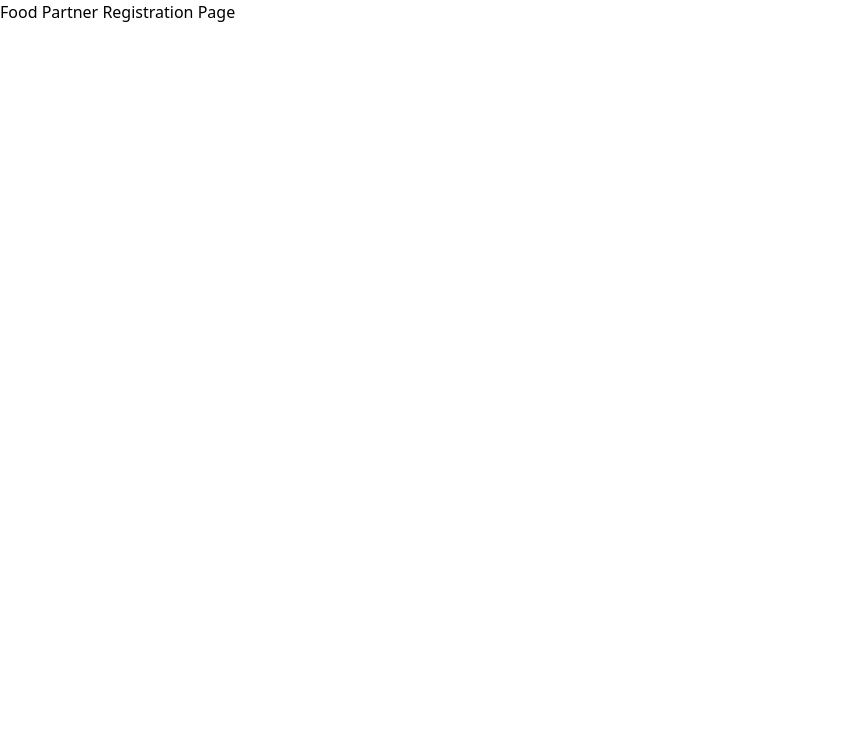
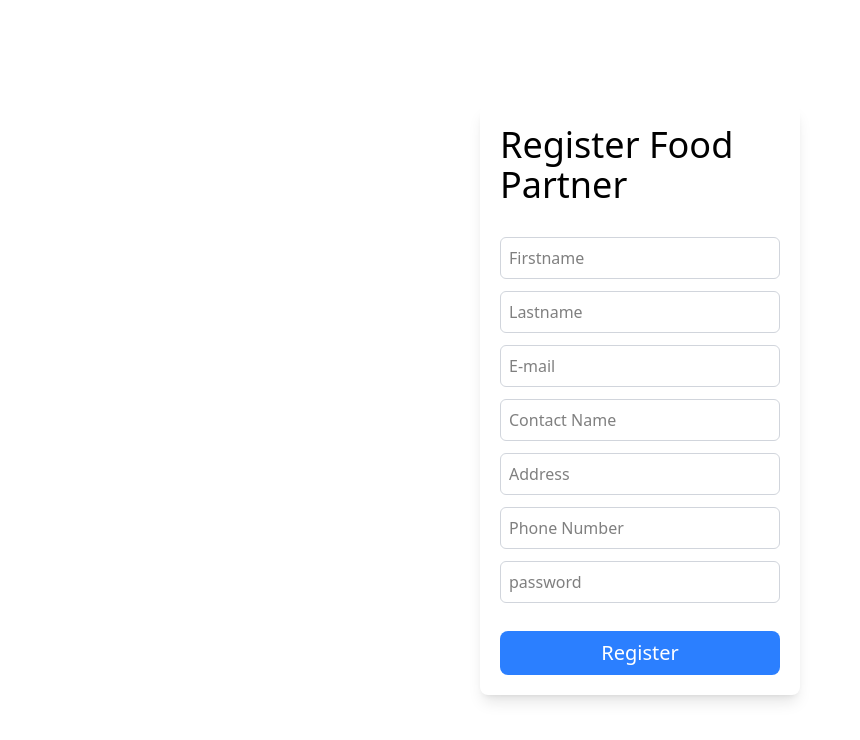
Before and after one commit to keysh123/Food_View, a React app in the folder frontend/: page /foodPartner/register in a window 1280 px wide. Shown: the top 740 px of the page, without its empty margins (0-860 px from the left). Built offline with nearby package versions, Linux system fonts and the light colour scheme; the HTML template or start-up script is replaced by a standard one.

Commit message:
creating authetication pages

```diff
--- a/frontend/src/App.jsx
+++ b/frontend/src/App.jsx
@@ -1,16 +1,22 @@
 import React from 'react'
 import { Routes , Route } from 'react-router-dom'
+import RegisterUser from './pages/RegisterUser'
+import LoginUser from './pages/LoginUser'
+import RegisterFoodPartner from './pages/RegisterFoodPartner'
+import LoginFoodPartner from './pages/LoginFoodPartner'
 
 const App = () => {
   return (
     <>
+    <div className='h-screen flex items-center justify-center'>
     <Routes>
-      <Route path='/user/register' element={<div>User Registration Page</div>} />
-      <Route path='/user/login' element={<div>User Login Page</div>} />
+      <Route path='/user/register' element={<RegisterUser/>} />
+      <Route path='/user/login' element={<LoginUser/>} />
       <Route path='/' element={<div>Home Page</div>} />
-      <Route path='/foodPartner/register' element={<div>Food Partner Registration Page</div>} />
-      <Route path='/foodPartner/login' element={<div>Food Partner Login Page</div>} />
+      <Route path='/foodPartner/register' element={<RegisterFoodPartner/>} />
+      <Route path='/foodPartner/login' element={<LoginFoodPartner/>} />
     </Routes>
+    </div>
 
     </>
   )
--- /dev/null
+++ b/frontend/src/pages/LoginFoodPartner.jsx
@@ -0,0 +1,40 @@
+import React from 'react'
+
+const LoginFoodPartner = () => {
+  return (
+    <>
+    <div className="bg-white flex w-[90%] p-5 flex-col justify-center items-center md:w-[25%] shadow-lg rounded-lg">
+        <h1 className="text-4xl mb-8">Login Food Partner</h1>
+        <form
+          action=""
+          className="flex gap-3 flex-col justify-center items-center w-full"
+        >
+          <input
+            className="border border-gray-300 rounded-md px-2 py-2 w-full"
+            type="email"
+            name=""
+            id=""
+            placeholder="E-mail"
+          />
+
+          <input
+            className="border border-gray-300 rounded-md px-2 py-2 w-full"
+            type="password"
+            name=""
+            id=""
+            placeholder="password"
+          />
+
+          <button
+            className="bg-blue-500 text-white text-xl mt-4 rounded-lg w-full py-2"
+            type="submit"
+          >
+            Login
+          </button>
+        </form>
+      </div>
+    </>
+  )
+}
+
+export default LoginFoodPartner
--- /dev/null
+++ b/frontend/src/pages/LoginUser.jsx
@@ -0,0 +1,41 @@
+import React from 'react'
+
+const LoginUser = () => {
+  return (
+
+    <>
+      <div className="bg-white flex w-[90%] p-5 flex-col justify-center items-center md:w-[25%] shadow-lg rounded-lg">
+        <h1 className="text-4xl mb-8">Login User</h1>
+        <form
+          action=""
+          className="flex gap-3 flex-col justify-center items-center w-full"
+        >
+          <input
+            className="border border-gray-300 rounded-md px-2 py-2 w-full"
+            type="email"
+            name=""
+            id=""
+            placeholder="E-mail"
+          />
+
+          <input
+            className="border border-gray-300 rounded-md px-2 py-2 w-full"
+            type="password"
+            name=""
+            id=""
+            placeholder="password"
+          />
+
+          <button
+            className="bg-blue-500 text-white text-xl mt-4 rounded-lg w-full py-2"
+            type="submit"
+          >
+            Login
+          </button>
+        </form>
+      </div>
+    </>
+  )
+}
+
+export default LoginUser
--- /dev/null
+++ b/frontend/src/pages/RegisterFoodPartner.jsx
@@ -0,0 +1,81 @@
+import React from 'react'
+
+const RegisterFoodPartner = () => {
+  return (
+    <>
+     <div className="bg-white flex w-[90%]  p-5 flex-col justify-center items-center md:w-[25%] shadow-lg rounded-lg ">
+        <h1 className="text-4xl mb-8 ">Register Food Partner</h1>
+        <form
+          action=""
+          className="flex  gap-3 flex-col justify-center items-center w-full "
+        >
+          {/* <div> */}
+          <input
+            className="border border-gray-300 rounded-md px-2 py-2 w-full"
+            type="text"
+            name=""
+            id=""
+            placeholder="Firstname"
+          />
+          {/* </div> */}
+
+          <input
+            className="border border-gray-300 rounded-md px-2 py-2 w-full"
+            type="text"
+            name=""
+            id=""
+            placeholder="Lastname"
+          />
+
+          <input
+            className="border border-gray-300 rounded-md px-2 py-2 w-full"
+            type="email"
+            name=""
+            id=""
+            placeholder="E-mail"
+          />
+           <input
+            className="border border-gray-300 rounded-md px-2 py-2 w-full"
+            type="text"
+            name=""
+            id=""
+            placeholder="Contact Name"
+          />
+          <input
+            className="border border-gray-300 rounded-md px-2 py-2 w-full"
+            type="text"
+            name=""
+            id=""
+            placeholder="Address"
+          />
+          <input
+            className="border border-gray-300 rounded-md px-2 py-2 w-full"
+            type="text"
+            name=""
+            id=""
+            placeholder="Phone Number"
+          />
+
+
+
+          <input
+            className="border border-gray-300 rounded-md px-2 py-2 w-full"
+            type="password"
+            name=""
+            id=""
+            placeholder="password"
+          />
+
+          <button
+            className="bg-blue-500 text-white text-xl mt-4 rounded-lg w-full  py-2"
+            type="submit"
+          >
+            Register
+          </button>
+        </form>
+      </div>
+    </>
+  )
+}
+
+export default RegisterFoodPartner
--- /dev/null
+++ b/frontend/src/pages/RegisterUser.jsx
@@ -0,0 +1,58 @@
+import React from "react";
+
+const RegisterUser = () => {
+  return (
+    <>
+      <div className="bg-white flex w-[90%]  p-5 flex-col justify-center items-center md:w-[25%] shadow-lg rounded-lg ">
+        <h1 className="text-4xl mb-8 ">Register User</h1>
+        <form
+          action=""
+          className="flex  gap-3 flex-col justify-center items-center w-full "
+        >
+
+          <input
+            className="border border-gray-300 rounded-md px-2 py-2 w-full"
+            type="text"
+            name=""
+            id=""
+            placeholder="Firstname"
+          />
+
+
+          <input
+            className="border border-gray-300 rounded-md px-2 py-2 w-full"
+            type="text"
+            name=""
+            id=""
+            placeholder="Lastname"
+          />
+
+          <input
+            className="border border-gray-300 rounded-md px-2 py-2 w-full"
+            type="email"
+            name=""
+            id=""
+            placeholder="E-mail"
+          />
+
+          <input
+            className="border border-gray-300 rounded-md px-2 py-2 w-full"
+            type="password"
+            name=""
+            id=""
+            placeholder="password"
+          />
+
+          <button
+            className="bg-blue-500 text-white text-xl mt-4 rounded-lg w-full  py-2"
+            type="submit"
+          >
+            Register
+          </button>
+        </form>
+      </div>
+    </>
+  );
+};
+
+export default RegisterUser;
```
